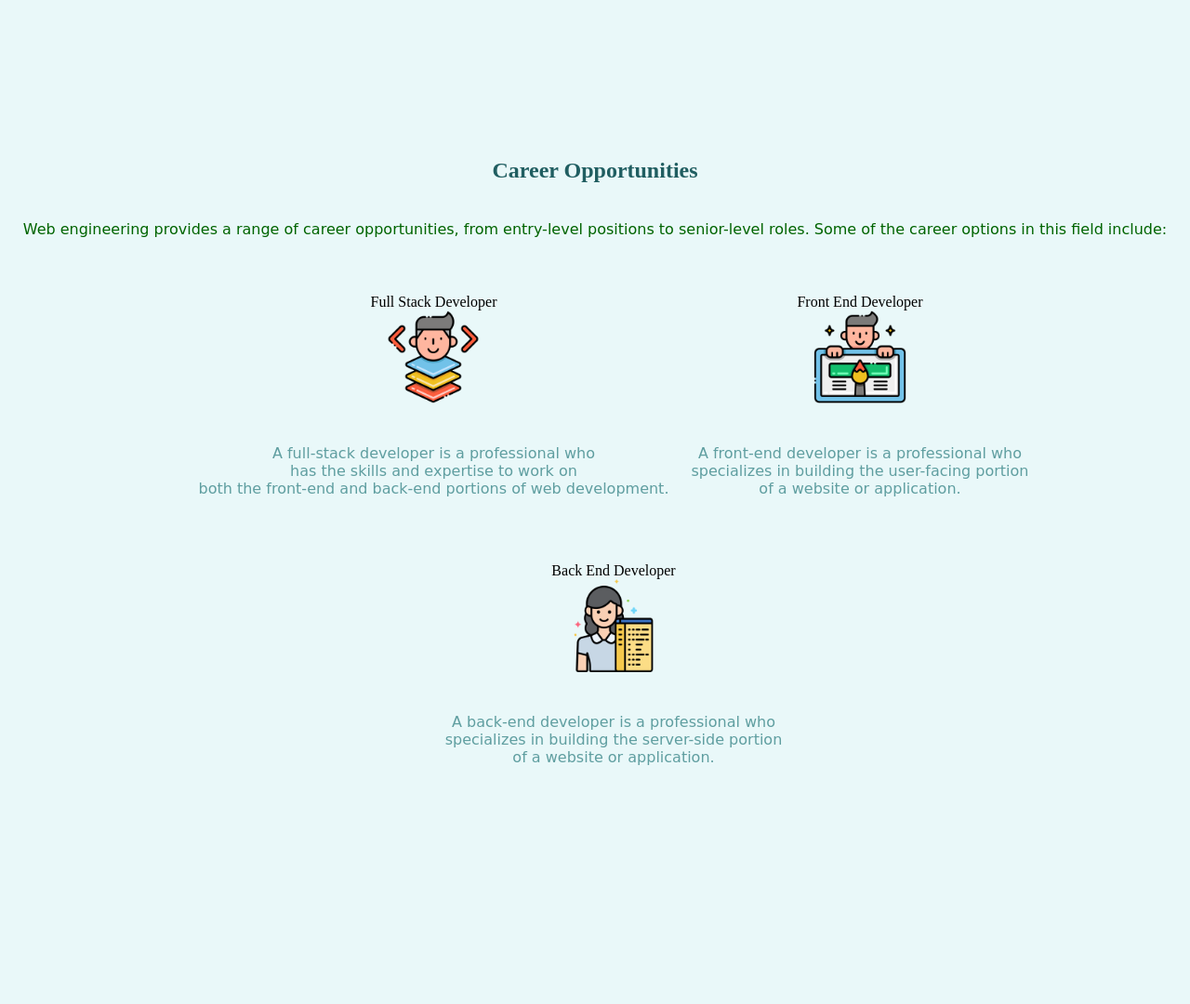
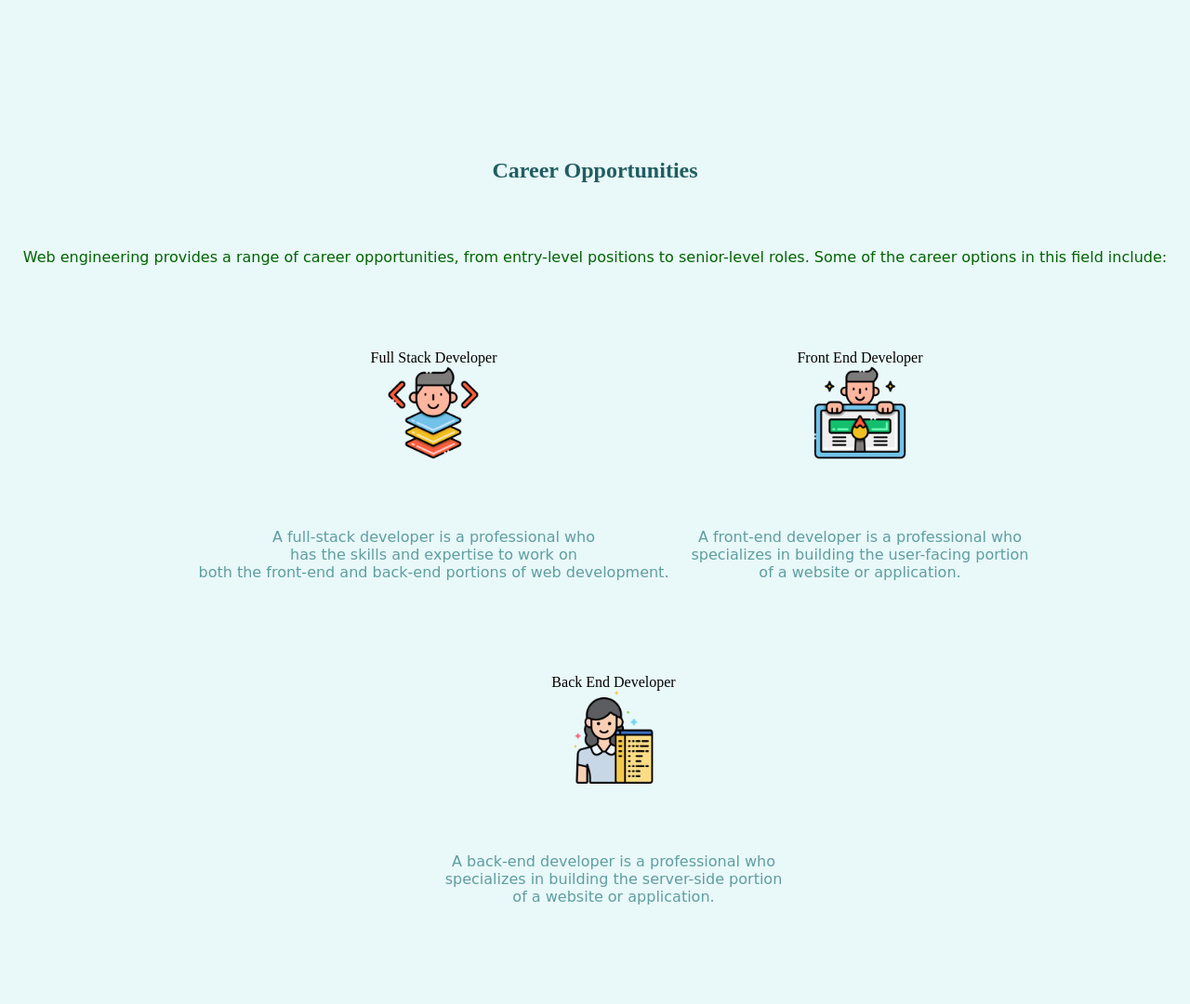
Before and after one commit to eri1on/ProjeektiWEB, a PHP site: page /slider/slider.php in a window 1280 px wide. Shown: the part 2340-3420 px from the top of the page at 93% size. Before the commit the page ends 3163 px from the top, so only its background shows below. Run offline with PHP 8.4, Linux system fonts and the light colour scheme.

Commit message:
margin for paragraph changed

```diff
--- a/slider/slider-style.css
+++ b/slider/slider-style.css
@@ -172,7 +172,8 @@ width:200px;
     margin-top: 40px;
     color:darkgreen;
     font-family: cursive;
-    margin-bottom: 50px;
+    margin-bottom: 80px;
+    margin-top: 70px;
 }
 
 #career li{
```
